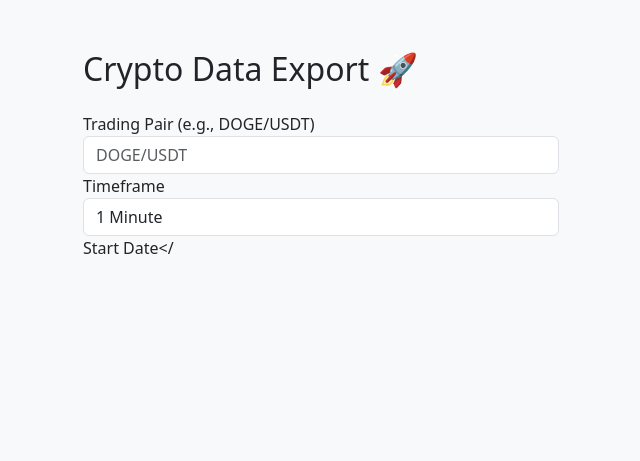
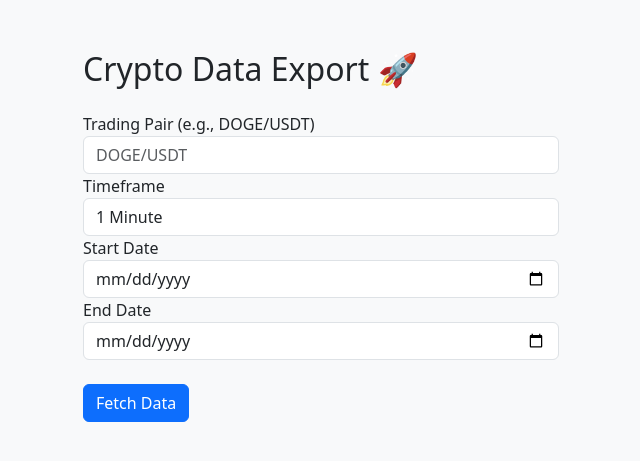
Before and after one commit to TigerMonkRep/Data-Export, a FastAPI app: page / in a window 1280 px wide. Shown: the top 461 px of the page, without its empty margins (319-959 px from the left). Run offline with FastAPI, Linux system fonts and the light colour scheme; parts of the project's set-up code (start-up, migrations or seed data) failed here and were passed over.

Commit message:
Update index.html

```diff
--- a/templates/index.html
+++ b/templates/index.html
@@ -25,4 +25,16 @@
                 </select>
             </div>
             <div class="form-group">
-                <label>Start Date</
+                <label>Start Date</label>
+                <input type="date" class="form-control" name="start_date" required>
+            </div>
+            <div class="form-group">
+                <label>End Date</label>
+                <input type="date" class="form-control" name="end_date" required>
+            </div>
+            <br>
+            <button class="btn btn-primary">Fetch Data</button>
+        </form>
+    </div>
+</body>
+</html>
```
